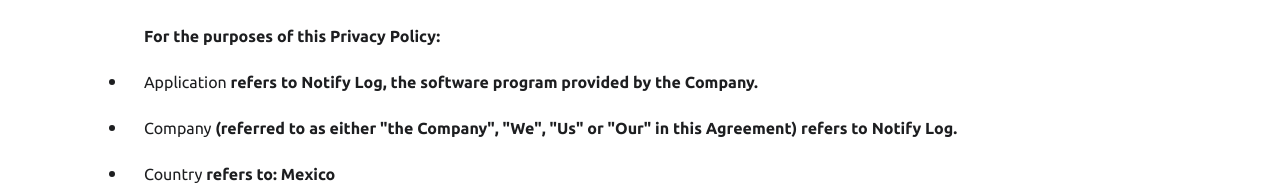
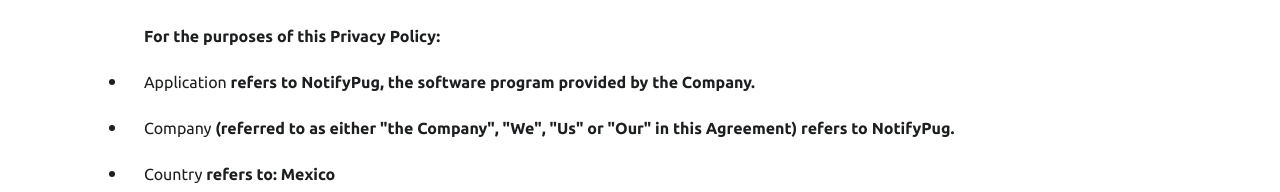
Before and after one commit to hardev-app/NotifyPage, a React (Create React App) app: page /privacy in a window 1280 px wide. Shown: the part 553-745 px from the top of the page. Built offline with nearby package versions, Linux system fonts and the light colour scheme.

Commit message:
Ajustes de imagenes

```diff
--- a/package.json
+++ b/package.json
@@ -2,7 +2,7 @@
   "name": "Hardev App",
   "version": "0.1.0",
   "private": true,
-  "description": "Hardev App Page",
+  "description": "Hardev App",
   "homepage": "https://www.hardev-app.com",
   "author": "Hardev <hardev.app@gmail.com>",
   "dependencies": {
--- a/public/index.html
+++ b/public/index.html
@@ -29,7 +29,7 @@
     <meta property="twitter:url" content="https://hardev-app.com/">
     <meta property="twitter:image" content="https://hardev-app.com/og.png">
 
-    <!--<link rel="canonical" href="https://www.vptellez.com/">-->
+    <link rel="canonical" href="https://hardev-app.com/">
     <link rel="apple-touch-icon" sizes="180x180" href="images/apple-touch-icon.png">
     <link rel="icon" type="image/png" sizes="32x32" href="images/favicon-32x32.png">
     <link rel="icon" type="image/png" sizes="16x16" href="images/favicon-16x16.png">
--- a/src/routes/PrivacyPolicy.js
+++ b/src/routes/PrivacyPolicy.js
@@ -6,7 +6,7 @@
     <div className='page'>
       <div className='header'>
         <div className='container'>
-          <p className='title'>Privacy Policy for Notify Log</p>
+          <p className='title'>Privacy Policy for NotifyPug</p>
         </div>
       </div>
       <div className='translations-content-container'>
@@ -22,10 +22,10 @@
           <p>For the purposes of this Privacy Policy:</p>
           <ul>
             <li>
-              <p><strong>Application</strong> refers to Notify Log, the software program provided by the Company.</p>
+              <p><strong>Application</strong> refers to NotifyPug, the software program provided by the Company.</p>
             </li>
             <li>
-              <p><strong>Company</strong> (referred to as either &quot;the Company&quot;, &quot;We&quot;, &quot;Us&quot; or &quot;Our&quot; in this Agreement) refers to Notify Log.</p>
+              <p><strong>Company</strong> (referred to as either &quot;the Company&quot;, &quot;We&quot;, &quot;Us&quot; or &quot;Our&quot; in this Agreement) refers to NotifyPug.</p>
             </li>
             <li>
               <p><strong>Country</strong> refers to:  Mexico</p>
@@ -102,7 +102,7 @@
             <li><p>By email: hardev.app@gmail.com</p></li>
           </ul>
 
-          <img className='img' src={imgLogo} alt="Logo Notify Log" />
+          <img className='img' src={imgLogo} alt="Logo NotifyPug" />
         </div>
       </div>
     </div>
--- a/src/routes/TermsAndConditions.js
+++ b/src/routes/TermsAndConditions.js
@@ -6,7 +6,7 @@
     <div className='page'>
       <div className='header'>
         <div className='container'>
-          <p className='title'>Terms and Conditions for Notify Log</p>
+          <p className='title'>Terms and Conditions for NotifyPug</p>
         </div>
       </div>
       <div className='translations-content-container'>
@@ -33,7 +33,7 @@
             </li>
           </ul>
           <p>Any unauthorized use of the App for purposes inconsistent with these Terms will be subject to appropriate action and may result in termination of use of the App.</p>
-          <img className='img' src={imgLogo} alt="Logo Notify Log" />
+          <img className='img' src={imgLogo} alt="Logo NotifyPug" />
         </div>
       </div>
     </div>
```
Also changed, not shown: src/images/notify-2.webp, src/images/notify-3.webp.
